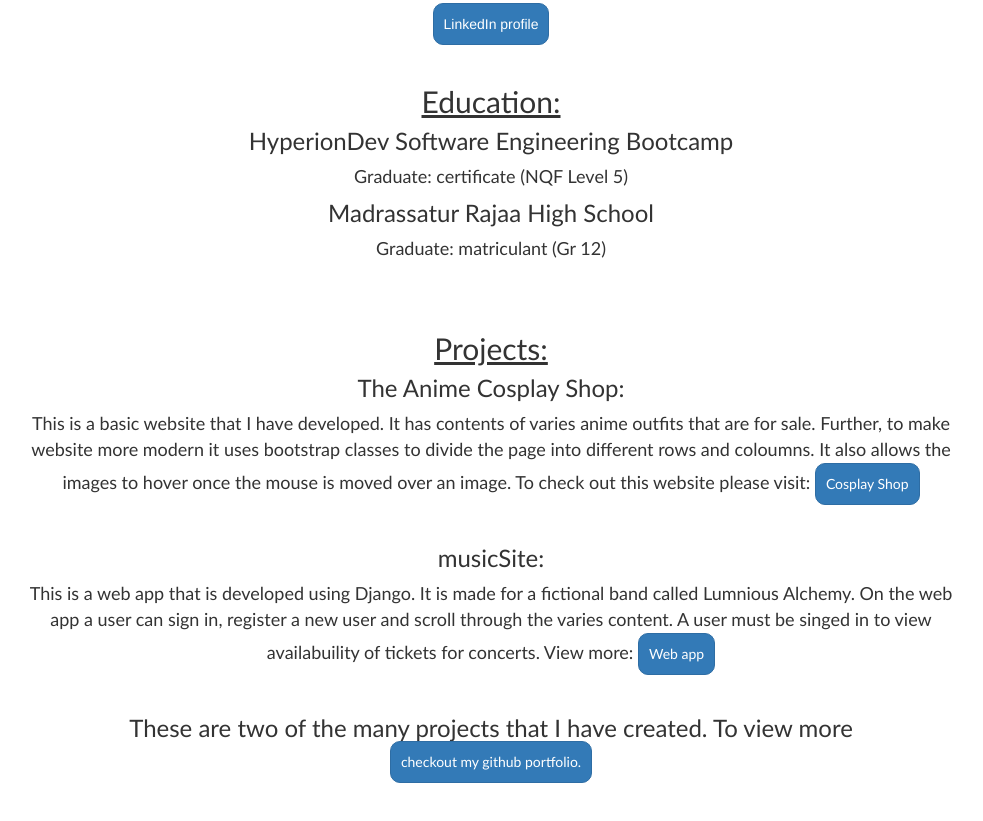
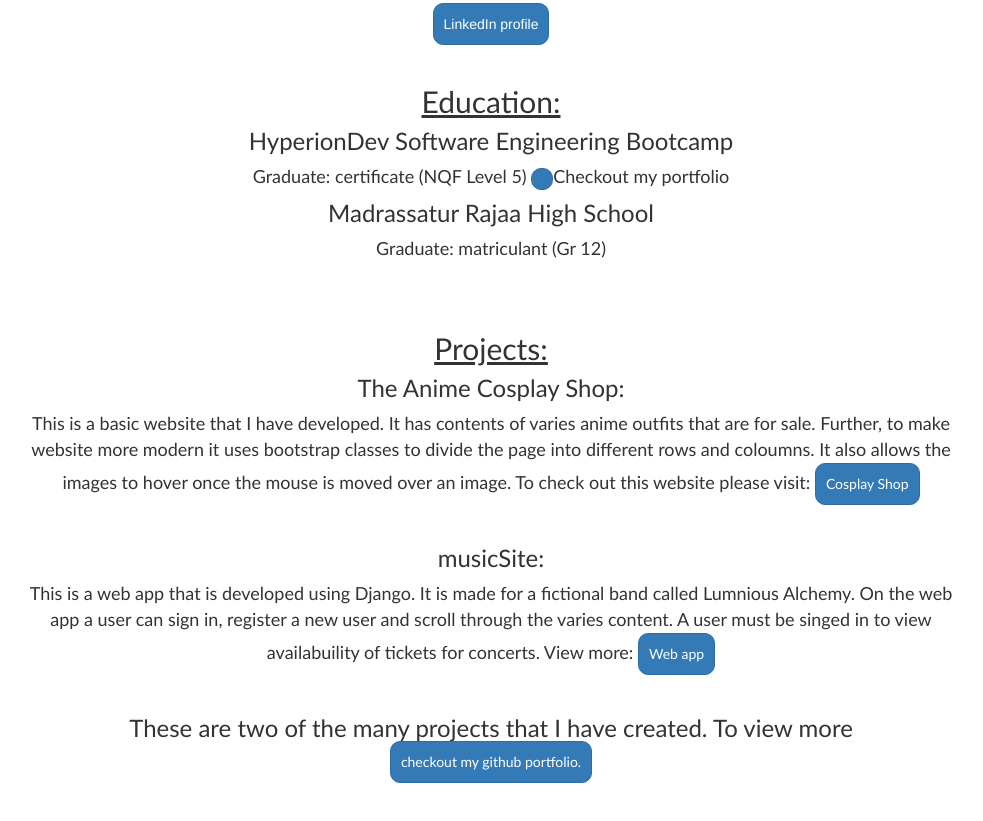
Before and after one commit to Shakes007/MyCV, a plain HTML site: page index.html in a window 1280 px wide. Shown: the part 1171-1992 px from the top of the page, without its empty margins (149-1132 px from the left). Drawn offline with nearby package versions, Linux system fonts and the light colour scheme.

Commit message:
Update index.html

```diff
--- a/index.html
+++ b/index.html
@@ -109,7 +109,9 @@
 
             <h2 id="education">Education:</h2>
                 <h4>HyperionDev Software Engineering Bootcamp</h4>
-                    <p>Graduate: certificate (NQF Level 5)</p>
+                    <p>Graduate: certificate (NQF Level 5)
+                    <a href="https://www.hyperiondev.com/portfolio/156221/" rel="external"
+                        class="btn btn-primary"></a>Checkout my portfolio</p>
                 <h4>Madrassatur Rajaa High School</h4>
                     <p>Graduate: matriculant (Gr 12)</p>
             <br><br>
```
